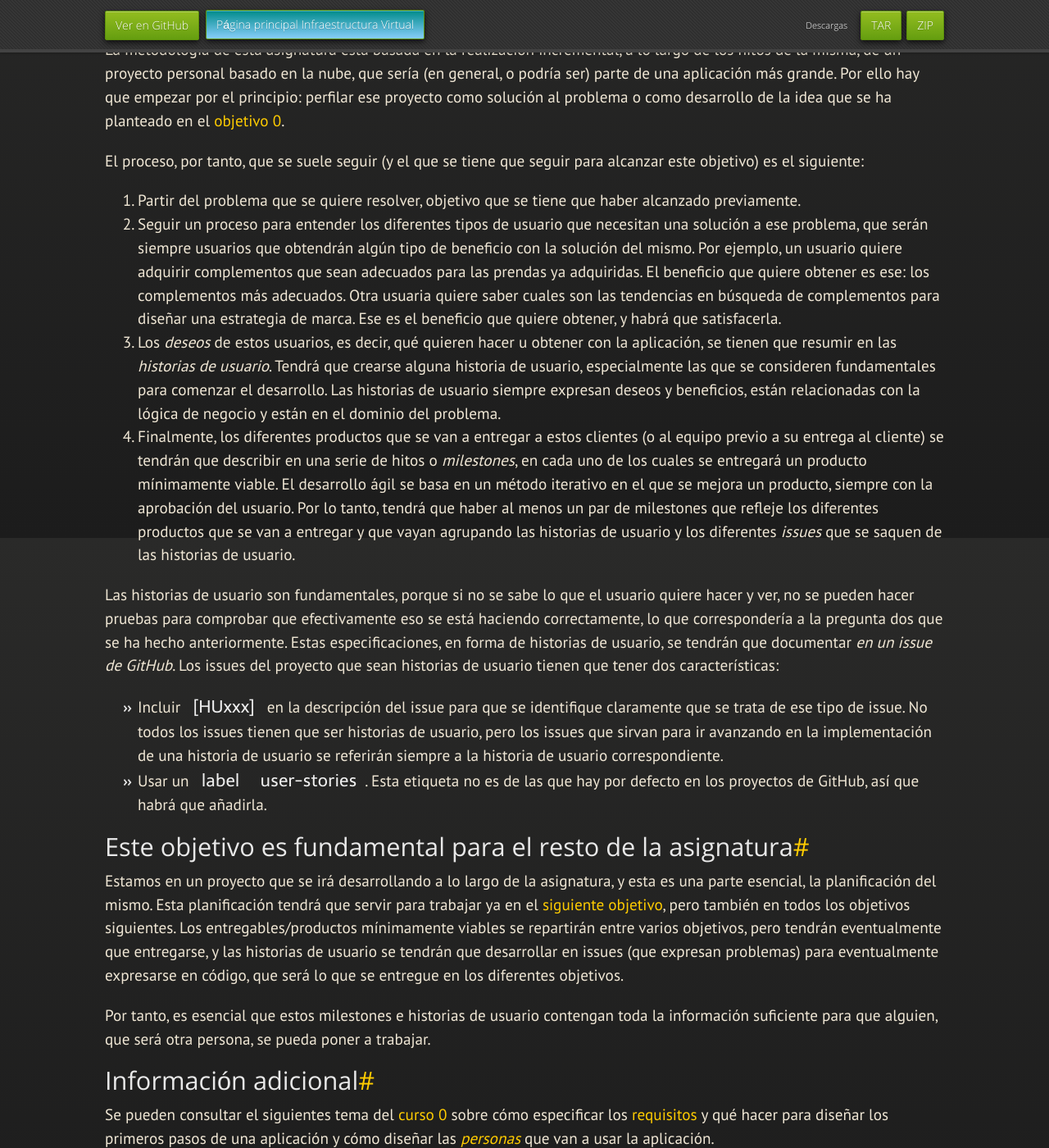
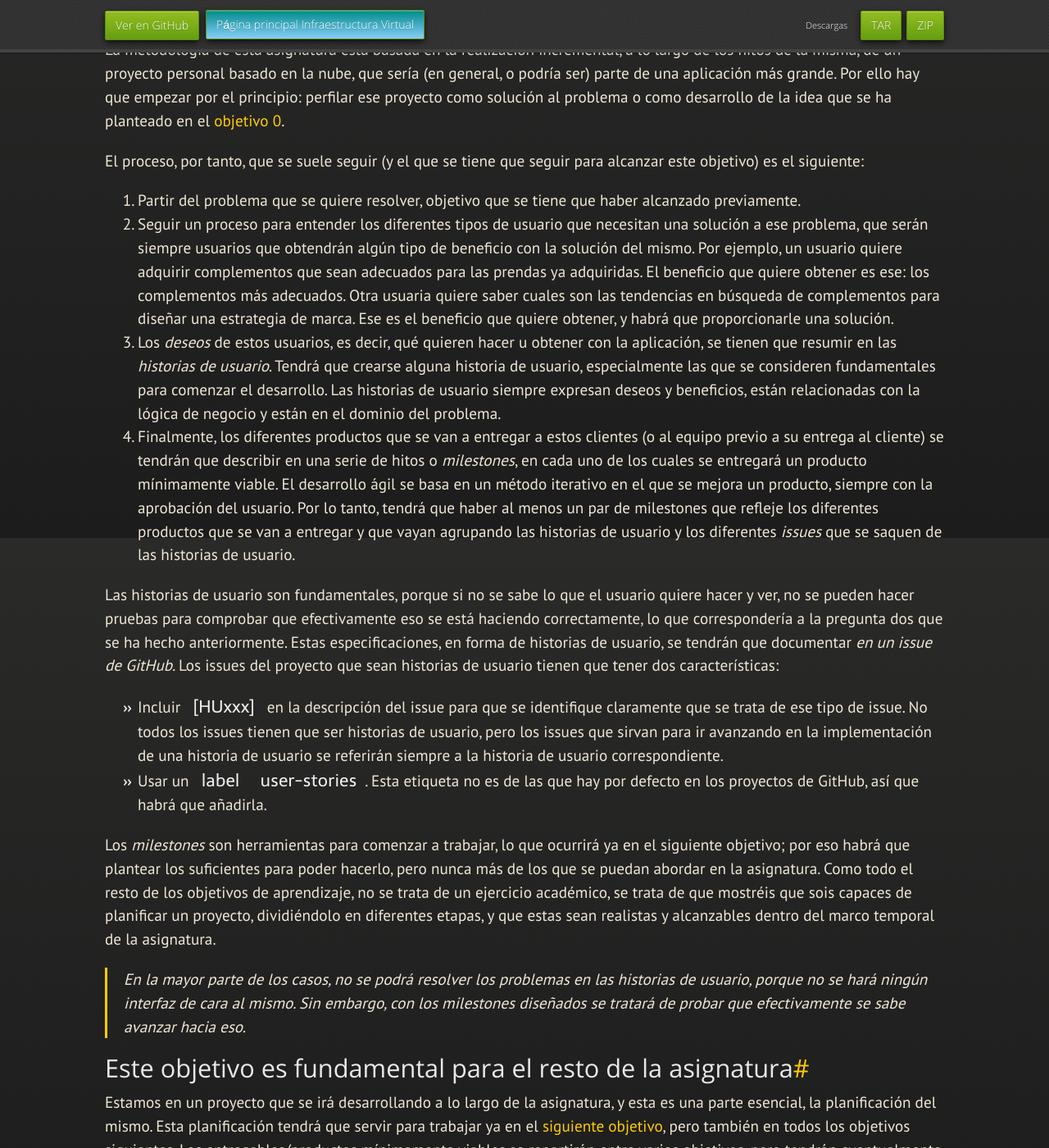
Before and after one commit to JJ/IV, a Jekyll site: the page built from documentos/proyecto/1.Infraestructura.md, in a window 1280 px wide and 1400 px high, scrolled down 2044 px. Shown: the whole window at 82% size. Built offline with Jekyll 4.4.1, drawn with Linux system fonts in a browser that asks for light colours; nearby versions of some CDN libraries; some web fonts are replaced; our own code applies the rules of GitHub Pages for plain Markdown files; some of the changed text lies outside the part shown.

Commit message:
Sync documentos/proyecto/1.Infraestructura.md de master a gh-pages

```diff
--- a/documentos/proyecto/1.Infraestructura.md
+++ b/documentos/proyecto/1.Infraestructura.md
@@ -31,7 +31,7 @@ Hay que desarrollar la idea en una serie de *user journeys*; estos en una serie
 de perfiles de usuario o *personas*, y a continuación crear una serie de
 historias de usuario (HU). Se crearán también una serie de hitos en el
 desarrollo o *milestones*, y habrá que asignar alguna HU al milestone 0 para
-poder comenzar a trabajar.
+poder comenzar a trabajar en el objetivo siguiente.
 
 ## Introducción
 
@@ -117,7 +117,7 @@ seguir para alcanzar este objetivo) es el siguiente:
    beneficio que quiere obtener es ese: los complementos más adecuados. Otra
    usuaria quiere saber cuales son las tendencias en búsqueda de complementos
    para diseñar una estrategia de marca. Ese es el beneficio que quiere obtener,
-   y habrá que satisfacerla.
+   y habrá que proporcionarle una solución.
 3. Los *deseos* de estos usuarios, es decir, qué quieren hacer u obtener con la
    aplicación, se tienen que resumir en las *historias de usuario*. Tendrá que
    crearse alguna historia de usuario, especialmente las que se consideren
@@ -152,6 +152,19 @@ historias de usuario tienen que tener dos características:
 * Usar un `label` `user-stories`. Esta etiqueta no es de las que hay
   por defecto en los proyectos de GitHub, así que habrá que
   añadirla.
+
+Los *milestones* son herramientas para comenzar a trabajar, lo que ocurrirá ya
+en el siguiente objetivo; por eso habrá que plantear los suficientes para poder
+hacerlo, pero nunca más de los que se puedan abordar en la asignatura. Como todo
+el resto de los objetivos de aprendizaje, no se trata de un ejercicio académico,
+se trata de que mostréis que sois capaces de planificar un proyecto,
+dividiéndolo en diferentes etapas, y que estas sean realistas y alcanzables
+dentro del marco temporal de la asignatura.
+
+> En la mayor parte de los casos, no se podrá resolver los problemas en las
+> historias de usuario, porque no se hará ningún interfaz de cara al mismo. Sin
+> embargo, con los *milestones* diseñados se tratará de probar que efectivamente
+> se sabe avanzar hacia eso.
 
 ## Este objetivo es fundamental para el resto de la asignatura
 
```
Also changed, not shown: other parts of documentos/proyecto/1.Infraestructura.md (+2 -2 lines).
